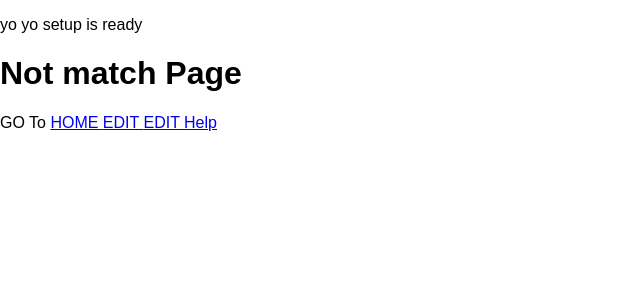
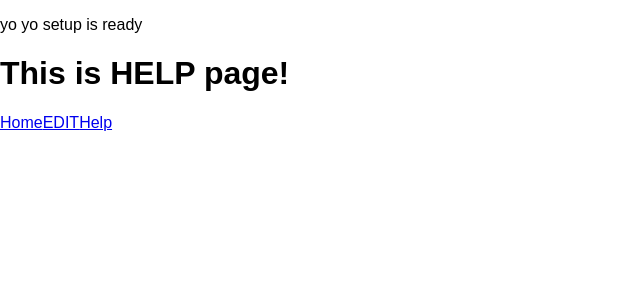
Before and after one commit to vgvinay2/redux-flow, a React (Create React App) app: page /help in a window 1280 px wide. Shown: the top 300 px of the page, without its empty margins (0-640 px from the left). Built offline with nearby package versions, Linux system fonts and the light colour scheme.

Commit message:
React router setup

```diff
--- a/src/App.js
+++ b/src/App.js
@@ -1,57 +1,10 @@
 import React, { Component } from "react";
-// import './Redux/reduxflow';
-// import './Redux/MultipleReducerflow';
+import AppRouters from './Routers/AppRouters'
+
 import configureStore from "./store/configureStore";
 import { addExpense } from "./action/expenses";
 import { setTextFilter } from "./action/filter";
 
-import { BrowserRouter, Route, Switch, Link } from "react-router-dom";
-//React routes start
-const EventDashboardPage = () => (
-  <div>
-    <h1> HI I am Dashboardpage</h1>
-    <Link to = '/create'>EDIT</Link>
-    <Link to = '/delete'>DELETE</Link>
-    <Link to = '/help'>Help </Link>
-  </div>
-);
-
-const EventCreatePage = () => (
-  <div>
-    <h1> This is create page</h1>
-    <Link to = '/'>Home</Link>
-    <Link to = '/delete'>EDIT</Link>
-    <Link to = '/help'>Help </Link>
-  </div>
-);
-
-const EventDeletePage = () => (
-  <div>
-    <h1> This is create page</h1>
-    <Link to = '/'>Home</Link>
-    <Link to = '/create'>EDIT</Link>
-    <Link to = '/help'>Help </Link>
-  </div>
-);
-const NotMatch = () => (
-  <div>
-    <h1> Not match Page</h1>
-    GO To <Link to = '/'>HOME </Link>
-    <Link to = '/create'>EDIT   </Link>
-    <Link to = '/delete'>EDIT </Link>
-    <Link to = '/help'>Help </Link>
-  </div>
-);
-const Root = () => (
-  <BrowserRouter>
-    <Switch>
-      <Route path="/" component={EventDashboardPage} exact={true} />
-      <Route path="/create" component={EventCreatePage} />
-      <Route path="/delete" component={EventDeletePage} />
-      <Route component={NotMatch} />
-    </Switch>
-  </BrowserRouter>
-);
 
 const store = configureStore();
 store.dispatch(
@@ -72,7 +25,7 @@ class App extends Component {
     return (
       <div className="App">
         <p>yo yo setup is ready</p>
-        <Root />
+        <AppRouters />
       </div>
     );
   }
--- /dev/null
+++ b/src/Components/EventCreatePage.js
@@ -0,0 +1,12 @@
+import React from "react";
+import { Link } from "react-router-dom";
+
+const EventCreatePage = () => (
+  <div>
+    <h1> This is create page!</h1>
+    <Link to = '/'>Home</Link>
+    <Link to = '/delete'>EDIT</Link>
+    <Link to = '/help'>Help </Link>
+  </div>
+);
+export default EventCreatePage;
--- /dev/null
+++ b/src/Components/EventDashboardPage.js
@@ -0,0 +1,12 @@
+import React from "react";
+import { Link } from "react-router-dom";
+const EventDashboardPage = () => (
+  <div>
+    <h1> HI I am Dashboardpage!</h1>
+    <Link to = '/create'>EDIT</Link>
+    <Link to = '/delete'>DELETE</Link>
+    <Link to = '/help'>Help </Link>
+  </div>
+);
+
+export default EventDashboardPage;
--- /dev/null
+++ b/src/Components/EventDeletePage.js
@@ -0,0 +1,13 @@
+import React from "react";
+import { Link } from "react-router-dom";
+
+const EventDeletePage = () => (
+  <div>
+    <h1> This is create page</h1>
+    <Link to = '/'>Home</Link>
+    <Link to = '/create'>EDIT</Link>
+    <Link to = '/help'>Help </Link>
+  </div>
+);
+
+export default EventDeletePage;
--- /dev/null
+++ b/src/Components/EventEditPage.js
@@ -0,0 +1,12 @@
+import React from "react";
+import { Link } from "react-router-dom";
+
+const EventEditPage = () => (
+  <div>
+    <h1> This is EDIT page!</h1>
+    <Link to = '/'>Home</Link>
+    <Link to = '/delete'>EDIT</Link>
+    <Link to = '/help'>Help </Link>
+  </div>
+);
+export default EventEditPage;
--- /dev/null
+++ b/src/Components/HelpPage.js
@@ -0,0 +1,12 @@
+import React from "react";
+import { Link } from "react-router-dom";
+
+const HelpPage = () => (
+  <div>
+    <h1> This is HELP page!</h1>
+    <Link to = '/'>Home</Link>
+    <Link to = '/delete'>EDIT</Link>
+    <Link to = '/help'>Help </Link>
+  </div>
+);
+export default HelpPage;
--- /dev/null
+++ b/src/Components/NotMatch.js
@@ -0,0 +1,12 @@
+import React from "react";
+import { Link } from "react-router-dom";
+const NotMatch = () => (
+  <div>
+    <h1> Not match Page</h1>
+    GO To <Link to = '/'>HOME </Link>
+    <Link to = '/create'>EDIT   </Link>
+    <Link to = '/delete'>EDIT </Link>
+    <Link to = '/help'>Help </Link>
+  </div>
+);
+export default NotMatch;
--- /dev/null
+++ b/src/Routers/AppRouters.js
@@ -0,0 +1,22 @@
+import React, { Component } from "react";
+import { BrowserRouter, Route, Switch } from "react-router-dom";
+import EventDashboardPage from '../Components/EventDashboardPage';
+import EventCreatePage from '../Components/EventCreatePage';
+import EventEditPage from '../Components/EventEditPage';
+import EventDeletePage from '../Components/EventDeletePage';
+import NotMatch from '../Components/NotMatch';
+import HelpPage from '../Components/HelpPage';
+
+const AppRouters = () => (
+  <BrowserRouter>
+    <Switch>
+      <Route path="/" component={EventDashboardPage} exact={true} />
+      <Route path="/create" component={EventCreatePage} />
+      <Route path="/edit" component={EventEditPage} />
+      <Route path="/delete" component={EventDeletePage} />
+      <Route path="/help" component={HelpPage} />
+      <Route component={NotMatch} />
+    </Switch>
+  </BrowserRouter>
+);
+export default AppRouters;
```
